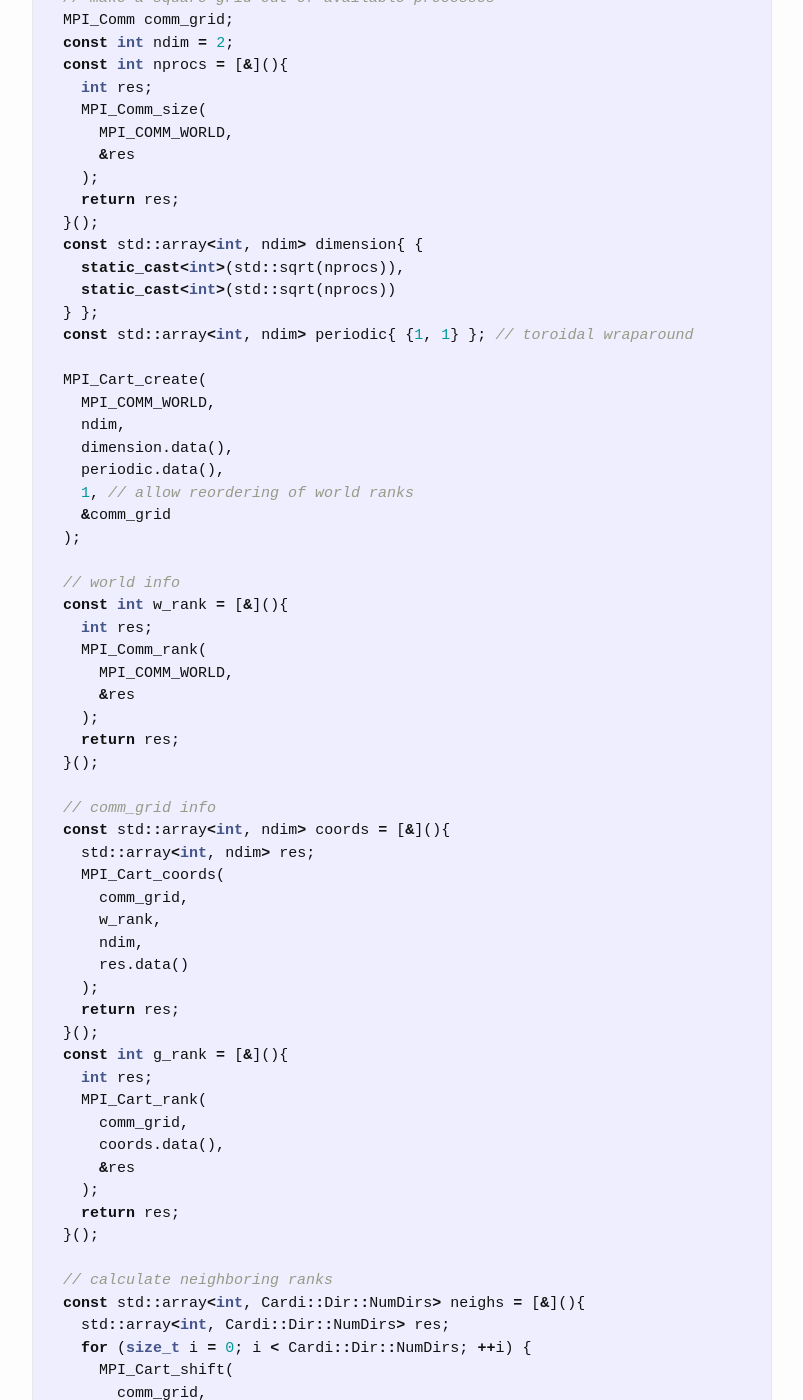
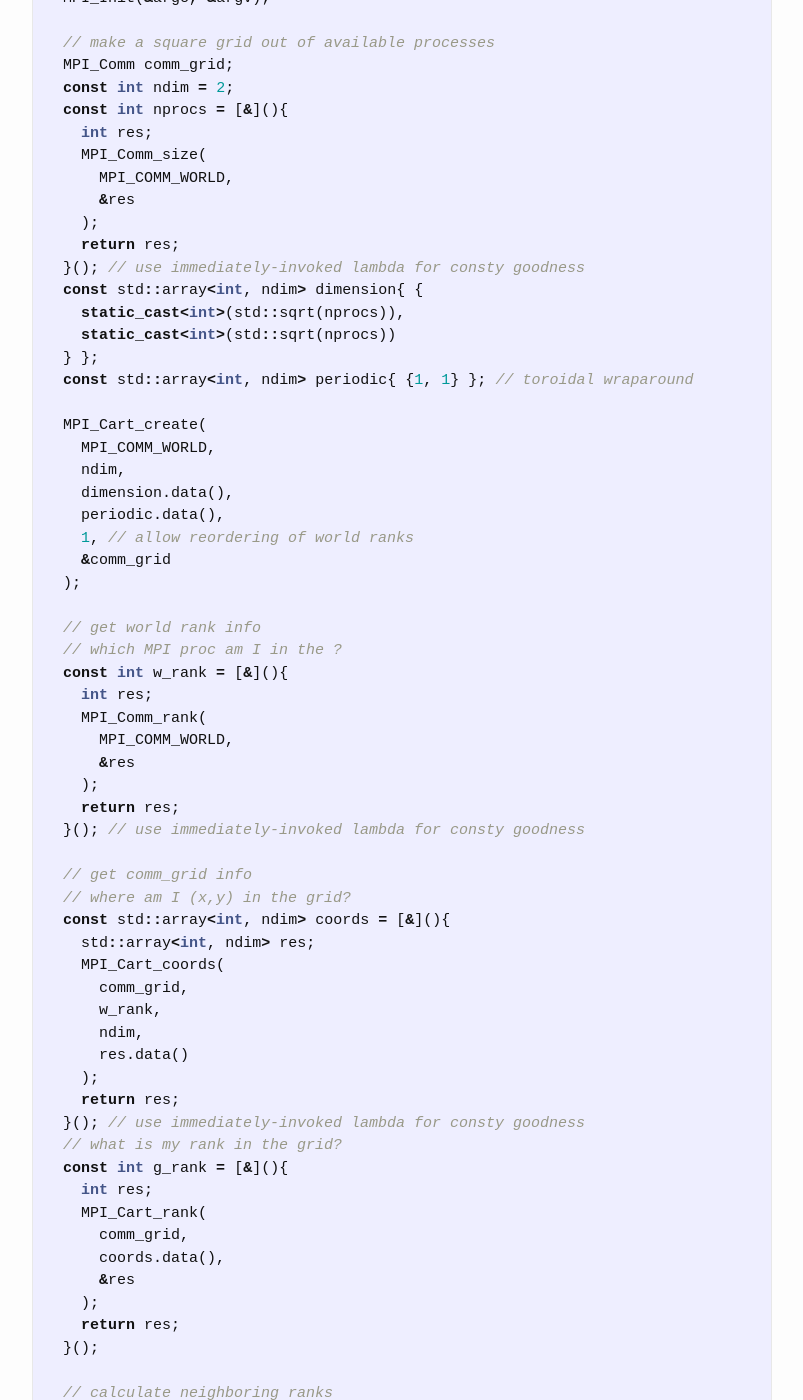
Before and after one commit to mmore500/mmore500.github.io, a Jekyll site: the page built from _posts/2019-11-15-mpi-example.md, in a window 1280 px wide and 1400 px high, scrolled down 2913 px. Shown: the whole window, without its empty margins (238-1041 px from the left). Built offline with Jekyll 4.4.1, drawn with Linux system fonts in a browser that asks for light colours; emoji names are drawn with the system emoji font; comment, search, counter and statistics services are not loaded; some of the changed text lies outside the part shown.

Commit message:
Add comments to MPI snippet

```diff
--- a/_posts/2019-11-15-mpi-example.md
+++ b/_posts/2019-11-15-mpi-example.md
@@ -60,11 +60,13 @@ Each MPI process performs the following steps.
 
 #include "mpi.h"
 
+// some slick book-keeping for cardinal directionality
 struct Cardi {
 
   // cardinal directions
   enum Dir { N, S, E, W, NumDirs };
 
+  // transforms
   static constexpr Dir Opp[] { S, N, W, E };
   static constexpr Dir Cw[] { E, W, S, N };
   static constexpr Dir Ccw[] { W, E, N, S };
@@ -90,7 +92,7 @@ int main(int argc, char* argv[])
       &res
     );
     return res;
-  }();
+  }(); // use immediately-invoked lambda for consty goodness
   const std::array<int, ndim> dimension{ {
     static_cast<int>(std::sqrt(nprocs)),
     static_cast<int>(std::sqrt(nprocs))
@@ -106,7 +108,8 @@ int main(int argc, char* argv[])
     &comm_grid
   );
 
-  // world info
+  // get world rank info
+  // which MPI proc am I in the ?
   const int w_rank = [&](){
     int res;
     MPI_Comm_rank(
@@ -114,9 +117,10 @@ int main(int argc, char* argv[])
       &res
     );
     return res;
-  }();
+  }(); // use immediately-invoked lambda for consty goodness
 
-  // comm_grid info
+  // get comm_grid info
+  // where am I (x,y) in the grid?
   const std::array<int, ndim> coords = [&](){
     std::array<int, ndim> res;
     MPI_Cart_coords(
@@ -126,7 +130,8 @@ int main(int argc, char* argv[])
       res.data()
     );
     return res;
-  }();
+  }(); // use immediately-invoked lambda for consty goodness
+  // what is my rank in the grid?
   const int g_rank = [&](){
     int res;
     MPI_Cart_rank(
@@ -138,6 +143,7 @@ int main(int argc, char* argv[])
   }();
 
   // calculate neighboring ranks
+  // store in array, indexed by cardinal direction
   const std::array<int, Cardi::Dir::NumDirs> neighs = [&](){
     std::array<int, Cardi::Dir::NumDirs> res;
     for (size_t i = 0; i < Cardi::Dir::NumDirs; ++i) {
@@ -151,7 +157,7 @@ int main(int argc, char* argv[])
 
     }
     return res;
-  }();
+  }(); // use immediately-invoked lambda for consty goodness
 
   // GOAL:
   // everyone broadcasts a unique character to each cartesian neighbor
@@ -171,7 +177,7 @@ int main(int argc, char* argv[])
       neighs[i],
       i, // tag represents outgoing direction
       comm_grid,
-      &send_requests[i]
+      &send_requests[i] // use later to check up if send completed
     );
   }
 
@@ -204,12 +211,12 @@ int main(int argc, char* argv[])
         &res
       );
       return res;
-    }();
+    }(); // use immediately-invoked lambda for consty goodness
     const int msg_source = status.MPI_SOURCE;
     const int msg_tag = status.MPI_TAG;
     const int incoming_direction = Cardi::Opp[msg_tag];
 
-    // make space for received data
+    // make space for incoming data
     received.emplace(
       std::piecewise_construct,
       std::forward_as_tuple(incoming_direction),
@@ -236,6 +243,7 @@ int main(int argc, char* argv[])
     MPI_STATUSES_IGNORE
   );
 
+  // print my results!
   std::ostringstream oss;
   // who am I...
   oss << "rank " << g_rank << ", id " << id
```
Also changed, not shown: other parts of _posts/2019-11-15-mpi-example.md (+2 -1 lines).
